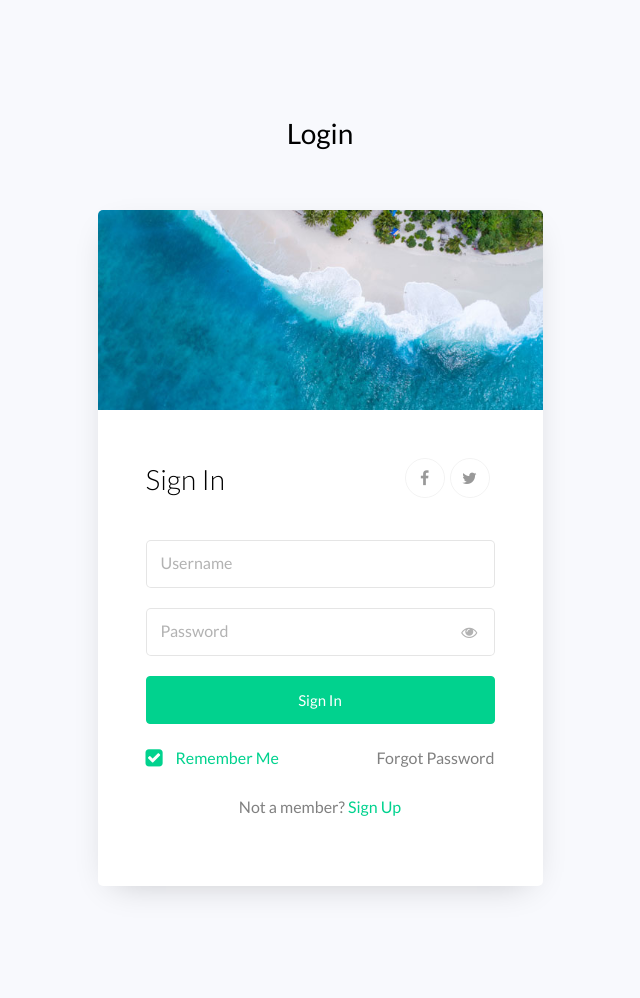
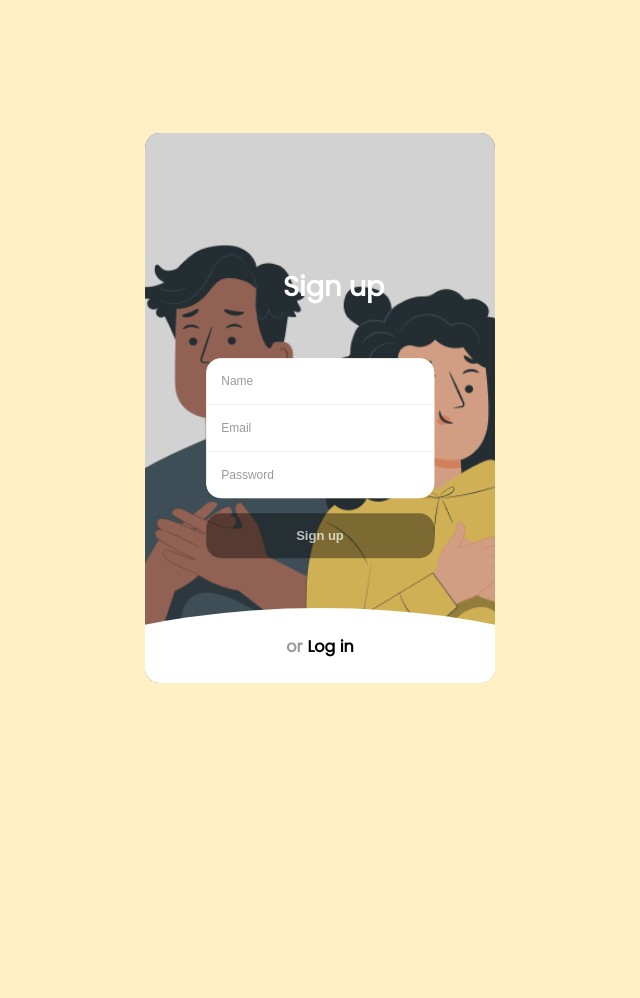
Before and after one commit to haidarfathin/Web_Foound, a PHP site: page / in a window 1280 px wide. Shown: the whole page, without its empty margins (320-960 px from the left). After the commit the page ends 683 px from the top, so only its background shows below. Run offline with PHP 8.4, Linux system fonts and the light colour scheme.

Commit message:
testing new login page

```diff
--- a/index.php
+++ b/index.php
@@ -1,81 +1,38 @@
-<!doctype html>
+<!DOCTYPE html>
 <html lang="en">
 
 <head>
+	<meta charset="UTF-8">
+	<meta http-equiv="X-UA-Compatible" content="IE=edge">
+	<meta name="viewport" content="width=device-width, initial-scale=1.0">
+	<link rel="stylesheet" type="text/css" href="login/css/style.css">
 	<title>Login</title>
-	<meta charset="utf-8">
-	<meta name="viewport" content="width=device-width, initial-scale=1, shrink-to-fit=no">
-
-	<link href="https://fonts.googleapis.com/css?family=Lato:300,400,700&display=swap" rel="stylesheet">
-
-	<link rel="stylesheet" href="https://stackpath.bootstrapcdn.com/font-awesome/4.7.0/css/font-awesome.min.css">
-
-	<link rel="stylesheet" href="css/style.css">
-
 </head>
 
 <body>
-	<section class="ftco-section">
-		<div class="container">
-			<div class="row justify-content-center">
-				<div class="col-md-6 text-center mb-5">
-					<h2 class="heading-section">Login</h2>
+	<div class="form-structor">
+		<div class="signup">
+			<h2 class="form-title" id="signup"><span>or</span>Sign up</h2>
+			<div class="form-holder">
+				<input type="text" class="input" placeholder="Name" />
+				<input type="email" class="input" placeholder="Email" />
+				<input type="password" class="input" placeholder="Password" />
+			</div>
+			<button class="submit-btn">Sign up</button>
+		</div>
+		<div class="login slide-up">
+			<div class="center">
+				<h2 class="form-title" id="login"><span>or</span>Log in</h2>
+				<form action="php/login.php" method="POST">
+				<div class="form-holder">
+						<input type="text" class="input" placeholder="Username" name="username" required>
+						<input type="password" class="input" placeholder="Password" name="password" required>
 				</div>
-			</div>
-			<div class="row justify-content-center">
-				<div class="col-md-7 col-lg-5">
-					<div class="wrap">
-						<div class="img" style="background-image: url(images/bg-1.jpg);"></div>
-						<div class="login-wrap p-4 p-md-5">
-							<div class="d-flex">
-								<div class="w-100">
-									<h3 class="mb-4">Sign In</h3>
-								</div>
-								<div class="w-100">
-									<p class="social-media d-flex justify-content-end">
-										<a href="#" class="social-icon d-flex align-items-center justify-content-center"><span class="fa fa-facebook"></span></a>
-										<a href="#" class="social-icon d-flex align-items-center justify-content-center"><span class="fa fa-twitter"></span></a>
-									</p>
-								</div>
-							</div>
-							<form action="php/login.php" class="signin-form" method="POST">
-								<div class="form-group mt-3">
-									<input type="text" class="form-control" name="username" required>
-									<label class="form-control-placeholder" for="username">Username</label>
-								</div>
-								<div class="form-group">
-									<input id="password-field" type="password" class="form-control" name="password" required>
-									<label class="form-control-placeholder" for="password">Password</label>
-									<span toggle="#password-field" class="fa fa-fw fa-eye field-icon toggle-password"></span>
-								</div>
-								<div class="form-group">
-									<button type="submit" class="form-control btn btn-primary rounded submit px-3">Sign In</button>
-								</div>
-								<div class="form-group d-md-flex">
-									<div class="w-50 text-left">
-										<label class="checkbox-wrap checkbox-primary mb-0">Remember Me
-											<input type="checkbox" checked>
-											<span class="checkmark"></span>
-										</label>
-									</div>
-									<div class="w-50 text-md-right">
-										<a href="#">Forgot Password</a>
-									</div>
-								</div>
-							</form>
-							<p class="text-center">Not a member? <a data-toggle="tab" href="#signup">Sign Up</a></p>
-						</div>
-					</div>
-				</div>
+				<button type="submit" class="submit-btn">Log in</button>
+				</form>
 			</div>
 		</div>
-	</section>
-
-	<script src="js/jquery.min.js"></script>
-	<script src="js/popper.js"></script>
-	<script src="js/bootstrap.min.js"></script>
-	<script src="js/main.js"></script>
-
+	</div>
 </body>
-
+<script src="login/js/main.js"></script>
 </html>
--- /dev/null
+++ b/login/css/style.css
@@ -0,0 +1,237 @@
+@import url("https://fonts.googleapis.com/css?family=Poppins");
+ html, body {
+	 position: relative;
+	 min-height: 100vh;
+	 background-color: #FFF0C5;
+	 display: flex;
+	 align-items: center;
+	 justify-content: center;
+	 font-family: "Poppins", Helvetica, Arial, sans-serif;
+	 -webkit-font-smoothing: antialiased;
+	 -moz-osx-font-smoothing: grayscale;
+}
+ .form-structor {
+	 background-color: #222;
+	 border-radius: 15px;
+	 height: 550px;
+	 width: 350px;
+	 position: relative;
+	 overflow: hidden;
+}
+ .form-structor::after {
+	 content: '';
+	 opacity: 0.8;
+	 position: absolute;
+	 top: 0;
+	 right: 0;
+	 bottom: 0;
+	 left: 0;
+	 background-repeat: no-repeat;
+	 background-position: left bottom;
+	 background-size: 380px;
+	 background-image: url(../images/img.png);
+}
+ .form-structor .signup {
+	 position: absolute;
+	 top: 50%;
+	 left: 50%;
+	 -webkit-transform: translate(-50%, -50%);
+	 width: 65%;
+	 z-index: 5;
+	 -webkit-transition: all 0.3s ease;
+}
+ .form-structor .signup.slide-up {
+	 top: 5%;
+	 -webkit-transform: translate(-50%, 0%);
+	 -webkit-transition: all 0.3s ease;
+}
+ .form-structor .signup.slide-up .form-holder, .form-structor .signup.slide-up .submit-btn {
+	 opacity: 0;
+	 visibility: hidden;
+}
+ .form-structor .signup.slide-up .form-title {
+	 font-size: 1em;
+	 cursor: pointer;
+}
+ .form-structor .signup.slide-up .form-title span {
+	 margin-right: 5px;
+	 opacity: 1;
+	 visibility: visible;
+	 -webkit-transition: all 0.3s ease;
+}
+ .form-structor .signup .form-title {
+	 color: #fff;
+	 font-size: 1.7em;
+	 text-align: center;
+}
+ .form-structor .signup .form-title span {
+	 color: rgba(0, 0, 0, 0.4);
+	 opacity: 0;
+	 visibility: hidden;
+	 -webkit-transition: all 0.3s ease;
+}
+ .form-structor .signup .form-holder {
+	 border-radius: 15px;
+	 background-color: #fff;
+	 overflow: hidden;
+	 margin-top: 50px;
+	 opacity: 1;
+	 visibility: visible;
+	 -webkit-transition: all 0.3s ease;
+}
+ .form-structor .signup .form-holder .input {
+	 border: 0;
+	 outline: none;
+	 box-shadow: none;
+	 display: block;
+	 height: 30px;
+	 line-height: 30px;
+	 padding: 8px 15px;
+	 border-bottom: 1px solid #eee;
+	 width: 100%;
+	 font-size: 12px;
+}
+ .form-structor .signup .form-holder .input:last-child {
+	 border-bottom: 0;
+}
+ .form-structor .signup .form-holder .input::-webkit-input-placeholder {
+	 color: rgba(0, 0, 0, 0.4);
+}
+ .form-structor .signup .submit-btn {
+	 background-color: rgba(0, 0, 0, 0.4);
+	 color: rgba(256, 256, 256, 0.7);
+	 border: 0;
+	 border-radius: 15px;
+	 display: block;
+	 margin: 15px auto;
+	 padding: 15px 45px;
+	 width: 100%;
+	 font-size: 13px;
+	 font-weight: bold;
+	 cursor: pointer;
+	 opacity: 1;
+	 visibility: visible;
+	 -webkit-transition: all 0.3s ease;
+}
+ .form-structor .signup .submit-btn:hover {
+	 transition: all 0.3s ease;
+	 background-color: rgba(0, 0, 0, 0.8);
+}
+ .form-structor .login {
+	 position: absolute;
+	 top: 20%;
+	 left: 0;
+	 right: 0;
+	 bottom: 0;
+	 background-color: #fff;
+	 z-index: 5;
+	 -webkit-transition: all 0.3s ease;
+}
+ .form-structor .login::before {
+	 content: '';
+	 position: absolute;
+	 left: 50%;
+	 top: -20px;
+	 -webkit-transform: translate(-50%, 0);
+	 background-color: #fff;
+	 width: 200%;
+	 height: 250px;
+	 border-radius: 50%;
+	 z-index: 4;
+	 -webkit-transition: all 0.3s ease;
+}
+ .form-structor .login .center {
+	 position: absolute;
+	 top: calc(50% - 10%);
+	 left: 50%;
+	 -webkit-transform: translate(-50%, -50%);
+	 width: 65%;
+	 z-index: 5;
+	 -webkit-transition: all 0.3s ease;
+}
+ .form-structor .login .center .form-title {
+	 color: #000;
+	 font-size: 1.7em;
+	 text-align: center;
+}
+ .form-structor .login .center .form-title span {
+	 color: rgba(0, 0, 0, 0.4);
+	 opacity: 0;
+	 visibility: hidden;
+	 -webkit-transition: all 0.3s ease;
+}
+ .form-structor .login .center .form-holder {
+	 border-radius: 15px;
+	 background-color: #fff;
+	 border: 1px solid #eee;
+	 overflow: hidden;
+	 margin-top: 50px;
+	 opacity: 1;
+	 visibility: visible;
+	 -webkit-transition: all 0.3s ease;
+}
+ .form-structor .login .center .form-holder .input {
+	 border: 0;
+	 outline: none;
+	 box-shadow: none;
+	 display: block;
+	 height: 30px;
+	 line-height: 30px;
+	 padding: 8px 15px;
+	 border-bottom: 1px solid #eee;
+	 width: 100%;
+	 font-size: 12px;
+}
+ .form-structor .login .center .form-holder .input:last-child {
+	 border-bottom: 0;
+}
+ .form-structor .login .center .form-holder .input::-webkit-input-placeholder {
+	 color: rgba(0, 0, 0, 0.4);
+}
+ .form-structor .login .center .submit-btn {
+	 background-color: #6C75A8;
+	 color: rgba(256, 256, 256, 0.7);
+	 border: 0;
+	 border-radius: 15px;
+	 display: block;
+	 margin: 15px auto;
+	 padding: 15px 45px;
+	 width: 100%;
+	 font-size: 13px;
+	 font-weight: bold;
+	 cursor: pointer;
+	 opacity: 1;
+	 visibility: visible;
+	 -webkit-transition: all 0.3s ease;
+}
+ .form-structor .login .center .submit-btn:hover {
+	 transition: all 0.3s ease;
+	 background-color: #434A75;
+}
+ .form-structor .login.slide-up {
+	 top: 90%;
+	 -webkit-transition: all 0.3s ease;
+}
+ .form-structor .login.slide-up .center {
+	 top: 10%;
+	 -webkit-transform: translate(-50%, 0%);
+	 -webkit-transition: all 0.3s ease;
+}
+ .form-structor .login.slide-up .form-holder, .form-structor .login.slide-up .submit-btn {
+	 opacity: 0;
+	 visibility: hidden;
+	 -webkit-transition: all 0.3s ease;
+}
+ .form-structor .login.slide-up .form-title {
+	 font-size: 1em;
+	 margin: 0;
+	 padding: 0;
+	 cursor: pointer;
+	 -webkit-transition: all 0.3s ease;
+}
+ .form-structor .login.slide-up .form-title span {
+	 margin-right: 5px;
+	 opacity: 1;
+	 visibility: visible;
+	 -webkit-transition: all 0.3s ease;
+}
--- /dev/null
+++ b/login/js/main.js
@@ -0,0 +1,28 @@
+console.clear();
+
+const loginBtn = document.getElementById('login');
+const signupBtn = document.getElementById('signup');
+
+loginBtn.addEventListener('click', (e) => {
+	let parent = e.target.parentNode.parentNode;
+	Array.from(e.target.parentNode.parentNode.classList).find((element) => {
+		if(element !== "slide-up") {
+			parent.classList.add('slide-up')
+		}else{
+			signupBtn.parentNode.classList.add('slide-up')
+			parent.classList.remove('slide-up')
+		}
+	});
+});
+
+signupBtn.addEventListener('click', (e) => {
+	let parent = e.target.parentNode;
+	Array.from(e.target.parentNode.classList).find((element) => {
+		if(element !== "slide-up") {
+			parent.classList.add('slide-up')
+		}else{
+			loginBtn.parentNode.parentNode.classList.add('slide-up')
+			parent.classList.remove('slide-up')
+		}
+	});
+});
```
Also changed, not shown: php/add_page.php (+30 -4 lines), login/images/img.png (added).
